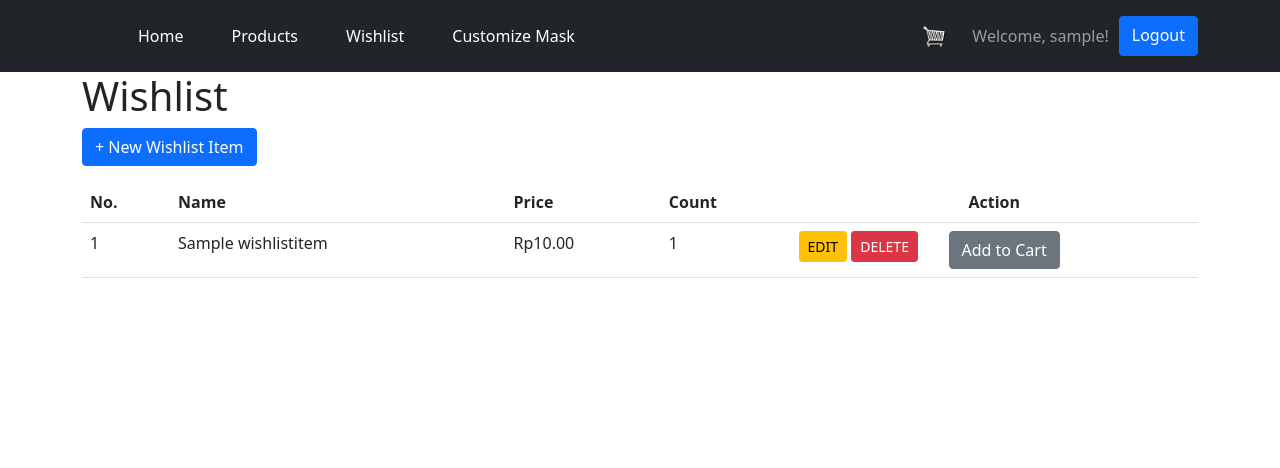
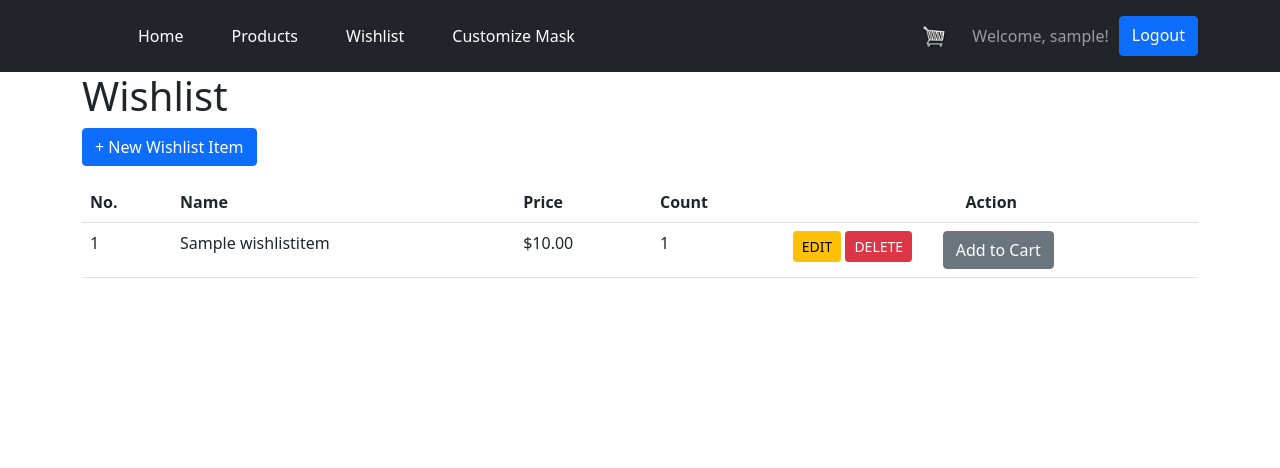
Before and after one commit to Krentt/Kuliah-PBP-TugasAkhir-Web, a Django app: page /wishlist/ in a window 1280 px wide. Shown: the top 468 px of the page. Run offline with Django 3.2, Linux system fonts and the light colour scheme; a user stored in the database is signed in; tables that the repository leaves empty hold one stand-in row (values such as "Sample post"); some libraries are stand-ins or nearby versions.

Commit message:
change currency to dollar

```diff
--- a/wishlist_page/static/js/wishlist.js
+++ b/wishlist_page/static/js/wishlist.js
@@ -34,7 +34,7 @@ function appendToTable(item) {
     <tr id="item-${item.id}">
         <td class="itemCounter itemData" name="counter">${item.counter}</td>
         '<td class="itemName itemData" name="name">${item.name}</td>
-        '<td class="itemPrice itemData" name="price"><label class="currency">Rp</label><label class="harga">${item.price}</label></td>
+        '<td class="itemPrice itemData" name="price"><label class="currency">$</label><label class="harga">${item.price}</label></td>
         '<td class="itemCount itemData" name="count">${item.count}</td>
         '<td style="width: 150px;">
             <button type="button"
--- a/wishlist_page/templates/wishlist_page/wishlist_index.html
+++ b/wishlist_page/templates/wishlist_page/wishlist_index.html
@@ -42,7 +42,7 @@
                     <tr id="item-{{item.id}}">
                         <td class="itemCounter itemData" name="counter">{{ forloop.counter }}</td>
                         <td class="itemName itemData" name="name">{{ item.name }}</td>
-                        <td class="itemPrice itemData" name="price"><label class="currency">Rp</label><label class="harga">{{ item.price }}</label></td>
+                        <td class="itemPrice itemData" name="price"><label class="currency">$</label><label class="harga">{{ item.price }}</label></td>
                         <td class="itemCount itemData" name="count">{{ item.count }}</td>
                         <td style="width: 150px;">
                             <button type="button"
--- a/wishlist_page/views.py
+++ b/wishlist_page/views.py
@@ -1,6 +1,6 @@
 from django.shortcuts import render
 
-from django.views.generic import View, ListView
+from django.views.generic import View
 from .models import WishlistItem
 from django.http import JsonResponse
 
@@ -14,13 +14,6 @@ def index(request):
         return render(request, "wishlist_page/wishlist_index.html", response)
     else:
         return render(request, "wishlist_page/wishlist_index.html")
-
-
-class CrudView(ListView):
-    model = WishlistItem
-    template_name = "wishlist_page/wishlist_index.html"
-    context_object_name = "wishlists"
-
 
 class CreateWishlistItem(View):
     def get(self, request):
@@ -73,7 +66,7 @@ class UpdateWishlistItem(View):
             "id": obj.id,
             "counter": obj_counts,
             "name": obj.name,
-            "price": "Rp" + obj.price + add_zeros,
+            "price": "$" + obj.price + add_zeros,
             "count": obj.count,
         }
         data = {"item": item}
```
